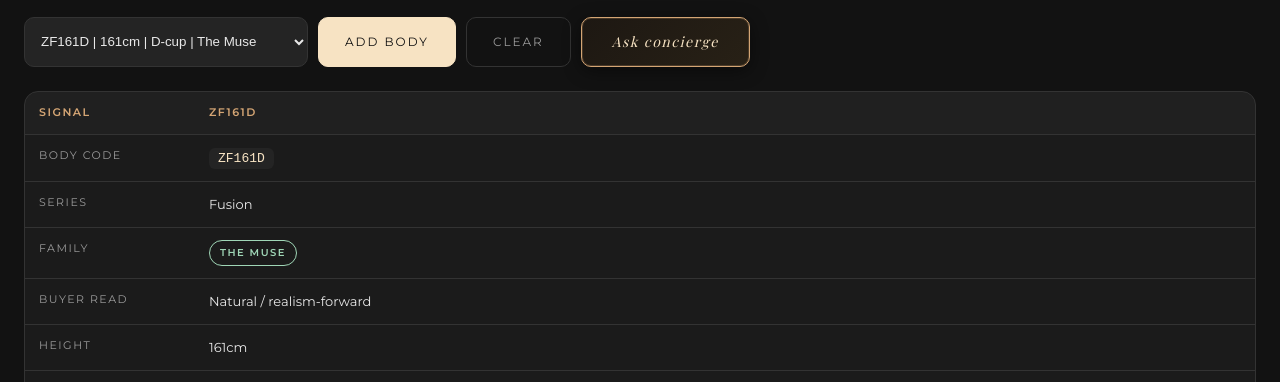
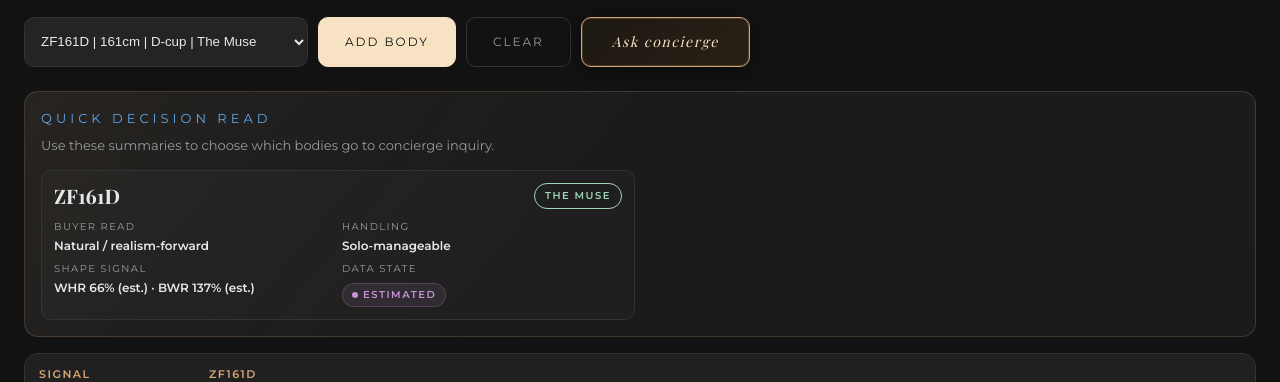
Before and after one commit to kas1987/HowieZZ, a plain HTML site: page compare.html in a window 1280 px wide. Both pictures are taken after a click on the button "ADD BODY". Shown: the part 418-800 px from the top of the page. Drawn offline with nearby package versions, Linux system fonts and the light colour scheme; a web font is replaced by a local one.

Commit message:
Advance PDR-003 compare workflow with decision summaries

```diff
--- a/assets/site.css
+++ b/assets/site.css
@@ -284,3 +284,15 @@ footer .fl a:hover{color:var(--text)}
 .compare-table th{color:var(--gold);font-size:11px;letter-spacing:1.5px;text-transform:uppercase;background:rgba(255,255,255,.025)}
 .compare-table td:first-child{color:var(--muted);width:170px;font-size:11px;letter-spacing:1.5px;text-transform:uppercase}
 .compare-empty{color:var(--muted);padding:18px;border:1px dashed var(--line);border-radius:var(--r-lg);background:rgba(255,255,255,.02)}
+.compare-actions{margin-top:20px;display:flex;gap:12px;flex-wrap:wrap}
+.compare-summary{margin:0 0 16px;padding:16px;border:1px solid color-mix(in srgb,var(--gold) 20%,transparent);border-radius:var(--r-lg);background:linear-gradient(130deg,rgba(212,165,116,.06),transparent 44%),var(--panel)}
+.compare-summary-grid{display:grid;grid-template-columns:repeat(2,1fr);gap:10px}
+.compare-summary-card{border:1px solid var(--line);border-radius:var(--r-md);padding:12px;background:rgba(255,255,255,.02)}
+.compare-summary-card .top{display:flex;align-items:center;justify-content:space-between;gap:8px;margin-bottom:10px}
+.compare-summary-card h3{font-size:20px;line-height:1}
+.compare-summary-card .grid{display:grid;grid-template-columns:repeat(2,1fr);gap:8px}
+.compare-summary-card .k{display:block;color:var(--muted);font-size:10px;letter-spacing:1.4px;text-transform:uppercase;margin-bottom:3px}
+.compare-summary-card b{font-size:12px;font-weight:600;line-height:1.3;display:block}
+@media(max-width:900px){
+  .compare-summary-grid,.compare-summary-card .grid{grid-template-columns:1fr}
+}
--- a/compare.html
+++ b/compare.html
@@ -56,6 +56,31 @@ function num(v, suffix) {
 function pct(v) {
   if (v === null || v === undefined || v === '') return '&mdash;';
   return Math.round(Number(v) * 100) + '%';
+}
+
+function confidenceChip(b) {
+  if (b.estimated) return '<span class="stat stat-estimated">Estimated</span>';
+  if (b.family_confidence) return '<span class="stat stat-verified">' + ZX.esc(b.family_confidence) + '</span>';
+  return '<span class="stat stat-concept">Needs review</span>';
+}
+
+function ratioLabel(v, estimated) {
+  if (v === null || v === undefined || v === '') return '&mdash;';
+  const base = Math.round(Number(v) * 100) + '%';
+  return estimated ? base + ' (est.)' : base;
+}
+
+function compareSummaryCard(b) {
+  const fam = b.family ? '<span class="fam ' + ZX.famClass(b.family) + '">' + ZX.esc(b.family) + '</span>' : '<span class="fam fam--unclassified">Unclassified</span>';
+  return '<article class="compare-summary-card">' +
+    '<div class="top"><h3>' + ZX.esc(b.body_code) + '</h3>' + fam + '</div>' +
+    '<div class="grid">' +
+      '<div><span class="k">Buyer read</span><b>' + ZX.esc(buyerRead(b)) + '</b></div>' +
+      '<div><span class="k">Handling</span><b>' + ZX.esc(handlingRead(b)) + '</b></div>' +
+      '<div><span class="k">Shape signal</span><b>WHR ' + ratioLabel(b.WHR, b.estimated) + ' · BWR ' + ratioLabel(b.BWR, b.estimated) + '</b></div>' +
+      '<div><span class="k">Data state</span>' + confidenceChip(b) + '</div>' +
+    '</div>' +
+  '</article>';
 }
 
 function firstLiveForBody(m, code) {
@@ -144,19 +169,25 @@ function paint(m) {
     ['Weight', b => num(b.weight_kg, 'kg')],
     ['Cup', b => b.cup ? ZX.esc(b.cup + '-cup') : '&mdash;'],
     ['Bust | waist | hip', b => num(b.bust_cm || b.bust) + ' | ' + num(b.waist_cm || b.waist) + ' | ' + num(b.hip_cm || b.hip) + ' cm'],
-    ['WHR', b => pct(b.WHR)],
-    ['BWR', b => pct(b.BWR)],
+    ['WHR', b => ratioLabel(b.WHR, b.estimated)],
+    ['BWR', b => ratioLabel(b.BWR, b.estimated)],
     ['Bust drop', b => num(b.bust_drop_cm, 'cm')],
     ['Handling', b => ZX.esc(handlingRead(b))],
-    ['Confidence', b => ZX.esc(b.family_confidence || (b.estimated ? 'estimated' : '&mdash;'))]
+    ['Confidence', b => confidenceChip(b)]
   ];
 
-  mount.innerHTML = '<div class="compare-table-wrap"><table class="compare-table"><thead><tr><th>Signal</th>' +
+  const summaries = '<section class="compare-summary" aria-label="Decision summary">' +
+    '<div class="section-head" style="margin-top:0">Quick decision read</div>' +
+    '<div class="section-sub" style="margin-bottom:14px">Use these summaries to choose which bodies go to concierge inquiry.</div>' +
+    '<div class="compare-summary-grid">' + bodies.map(compareSummaryCard).join('') + '</div>' +
+  '</section>';
+
+  mount.innerHTML = summaries + '<div class="compare-table-wrap"><table class="compare-table"><thead><tr><th>Signal</th>' +
     bodies.map(b => '<th>' + ZX.esc(b.body_code) + '</th>').join('') +
     '</tr></thead><tbody>' +
     rows.map(r => '<tr><td>' + r[0] + '</td>' + bodies.map(b => '<td>' + r[1](b) + '</td>').join('') + '</tr>').join('') +
     '</tbody></table></div>' +
-    '<div style="margin-top:20px;display:flex;gap:12px;flex-wrap:wrap">' +
+    '<div class="compare-actions">' +
     '<a class="btn solid" id="compare-contact-link" href="contact.html?compare=' + encodeURIComponent(codes.join(',')) + '&src=compare&cta=ask_about_these_bodies&context=compare&channel=contact">Ask about these bodies</a>' +
     '<a class="btn" id="compare-quiz-link" href="quiz.html">Take the match quiz</a>' +
     '</div>';
```
Also changed, not shown: docs/handoffs/TASK-HZZ-P1-003-kickoff.md (added, +13 -0 lines).
